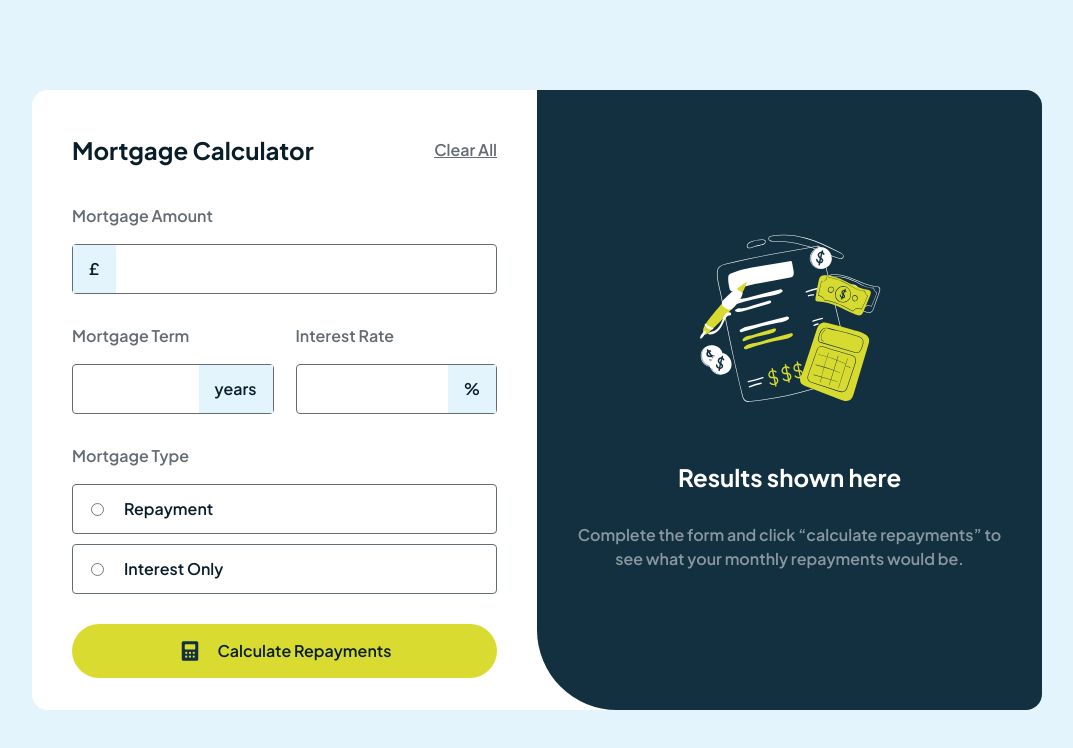
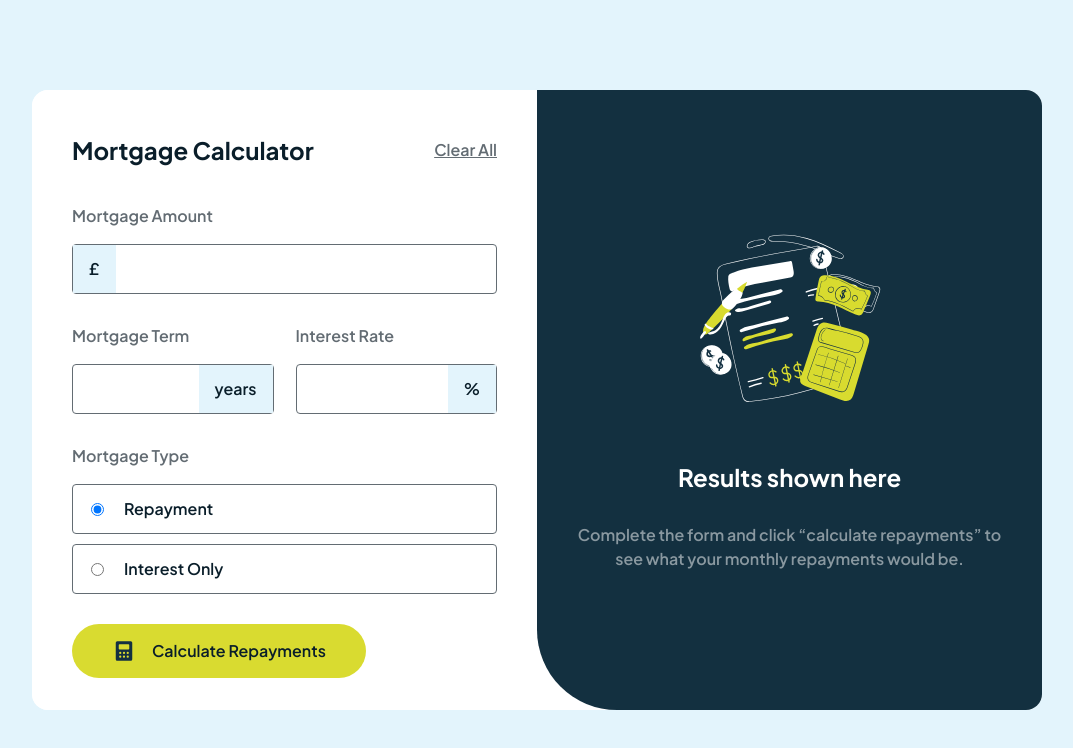
Before and after one commit to florianstancioiu/mortgage-repayment-calculator, a Vue app: page / in a window 1280 px wide. Shown: the top 748 px of the page, without its empty margins (103-1176 px from the left). Built offline with nearby package versions, Linux system fonts and the light colour scheme.

Commit message:
Updated Button stories

```diff
--- a/src/components/Button/Button.vue
+++ b/src/components/Button/Button.vue
@@ -2,7 +2,7 @@
 
 <template>
   <button
-    class="w-full cursor-pointer bg-bg-cta rounded-full flex gap-x-4 justify-center items-center h-[3.375rem]"
+    class="w-full cursor-pointer bg-bg-cta rounded-full flex gap-x-4 justify-center items-center h-[3.375rem] px-[2.5rem] sm:w-auto"
   >
     <slot></slot>
   </button>
--- a/src/components/RadioInput/RadioInput.vue
+++ b/src/components/RadioInput/RadioInput.vue
@@ -10,12 +10,13 @@ const { title, name, values } = defineProps<{
   <div class="mb-[1.875rem]">
     <label class="text-secondary mb-4 inline-block">{{ title }}</label>
     <div
-      v-for="val in values"
+      v-for="(val, index) in values"
       class="mb-[0.625rem] pl-[1.125rem] w-full flex items-center gap-x-[1.25rem] border-secondary border-[0.063rem] relative rounded-[0.25rem] h-[3.125rem]"
     >
       <input
         :id="val.title.toLowerCase().replace(' ', '_')"
         :name="name"
+        :checked="index === 0"
         class="cursor-pointer"
         type="radio"
       />
```
Also changed, not shown: 1 other file (tests, documents, lock files or other folders).
